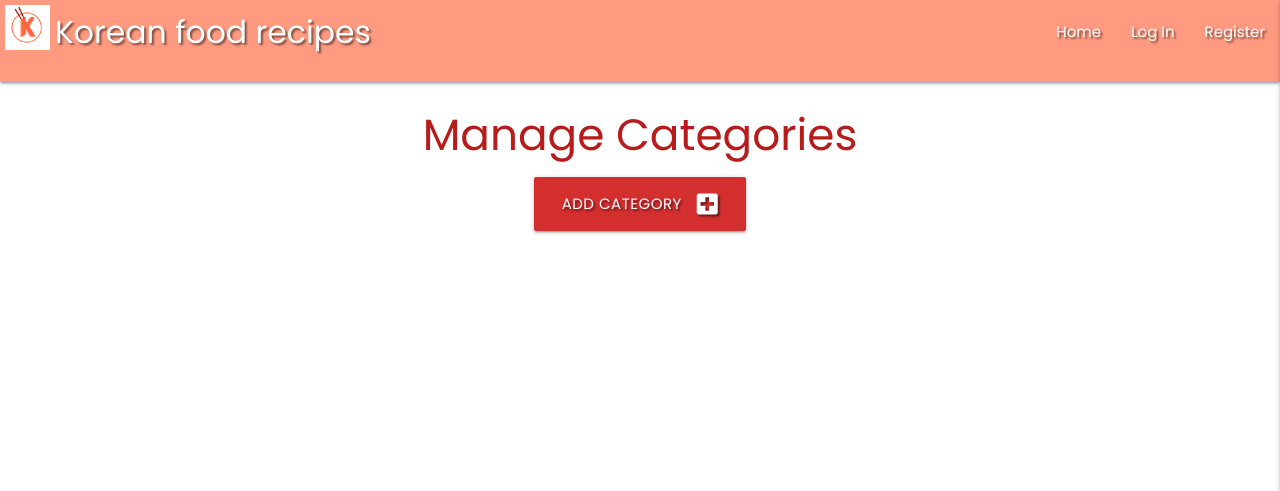
After one commit to Oneday2010/milestone-project3_koreanfood, a Flask app: page /get_categories in a window 1280 px wide. The commit adds this page. Shown: the top 491 px of the page. Run offline with Flask 2, Linux system fonts and the light colour scheme; data that the repository does not hold is empty; some libraries are stand-ins or nearby versions.

Commit message:
add edit,add,delete function on categrory page

```diff
--- a/app.py
+++ b/app.py
@@ -139,6 +139,46 @@ def delete_recipes(foods_id):
     flash("Recipes Successfully Deleted")
     return redirect(url_for("get_foods"))
 
+@app.route("/get_categories")
+def get_categories():
+    categories = list(mongo.db.categories.find().sort("category_name", 1))
+    return render_template("categories.html", categories=categories)
+
+
+@app.route("/add_category", methods=["GET", "POST"])
+def add_category():
+    if request.method == "POST":
+        category = {
+            "category_name": request.form.get("category_name")
+        }
+        mongo.db.categories.insert_one(category)
+        flash("New Category Added")
+        return redirect(url_for("get_categories"))
+
+    return render_template("add_category.html")
+
+
+@app.route("/edit_category/<category_id>", methods=["GET", "POST"])
+def edit_category(category_id):
+    if request.method == "POST":
+        submit = {
+            "category_name": request.form.get("category_name")
+        }
+        mongo.db.categories.update({"_id": ObjectId(category_id)}, submit)
+        flash("Category Successfully Updated")
+        return redirect(url_for("get_categories"))
+
+    category = mongo.db.categories.find_one({"_id": ObjectId(category_id)})
+    return render_template("edit_category.html", category=category)
+
+
+@app.route("/delete_category/<category_id>")
+def delete_category(category_id):
+    mongo.db.categories.remove({"_id": ObjectId(category_id)})
+    flash("Category Successfully Deleted")
+    return redirect(url_for("get_categories"))
+
+
 if __name__ == "__main__":
     app.run(host=os.environ.get("IP"),
             port=int(os.environ.get("PORT")),
--- a/templates/base.html
+++ b/templates/base.html
@@ -20,8 +20,7 @@
     <header>
         <!-- top navbar -->
         <nav class="nav-extended text-shadow  darken-1">
-            <div class="nav-wrapper"><img src="static/images/k_food_logo.png"
-                class="logoimg" alt="logo image">
+            <div class="nav-wrapper"><img src="static/images/k_food_logo.png" class="logoimg" alt="logo image">
                 <a href="{{ url_for('get_foods') }}" class="brand-logo">Korean food recipes</a>
                 <a href="#" data-target="mobile-demo" class="sidenav-trigger right"><i class="fas fa-bars"></i></a>
                 <ul class="right hide-on-med-and-down">
@@ -29,7 +28,9 @@
                     {% if session.user %}
                     <li><a href="{{ url_for('profile', username=session['user']) }}">Profile</a></li>
                     <li><a href="{{ url_for('add_recipes') }}">New Recipies</a></li>
-                    <li><a href="#">Manage Categories</a></li>
+                    {% if session.user|lower == "admin"|lower %}
+                    <li><a href="{{ url_for('get_categories') }}">Manage Categories</a></li>
+                    {% endif %}
                     <li><a href="{{ url_for('logout') }}">Log Out</a></li>
                     {% else %}
                     <li><a href="{{ url_for('login') }}">Log In</a></li>
@@ -49,7 +50,9 @@
             {% if session.user %}
             <li><a href="{{ url_for('profile', username=session['user']) }}">Profile</a></li>
             <li><a href="{{ url_for('add_recipes') }}">New Recipies</a></li>
-            <li><a href="#">Manage Categories</a></li>
+            {% if session.user|lower == "admin"|lower %}
+            <li><a href="{{ url_for('get_categories') }}">Manage Categories</a></li>
+            {% endif %}
             <li><a href="{{ url_for('logout') }}">Log Out</a></li>
             {% else %}
             <li><a href="{{ url_for('login') }}">Log In</a></li>
--- /dev/null
+++ b/templates/categories.html
@@ -0,0 +1,31 @@
+{% extends "base.html" %}
+{% block content %}
+
+<h3 class="red-text text-darken-4 center-align">Manage Categories</h3>
+
+<div class="row">
+    <div class="col s12 center-align">
+        <a href="{{ url_for('add_category') }}" class="btn-large red darken-2 text-shadow">
+            Add Category <i class="fas fa-plus-square right"></i>
+        </a>
+    </div>
+</div>
+
+<div class="row">
+    {% for category in categories %}
+    <div class="col s12 m3">
+        <div class="card red darken-4 text-shadow center-align">
+            <div class="card-content white-text">
+                <span class="card-title">{{ category.category_name }}</span>
+            </div>
+            <div class="card-action">
+                <a href="{{ url_for('edit_category', category_id=category._id) }}" class="btn green accent-4">Edit</a>
+                <a href="{{ url_for('delete_category', category_id=category._id) }}"
+                    class="btn red lighten-1">Delete</a>
+            </div>
+        </div>
+    </div>
+    {% endfor %}
+</div>
+
+{% endblock %}
```
Also changed, not shown: templates/add_category.html (added, +28 -0 lines), templates/edit_category.html (added, +31 -0 lines).
